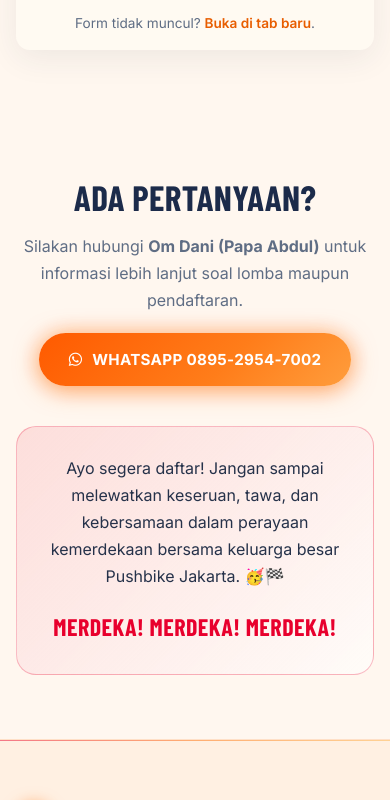
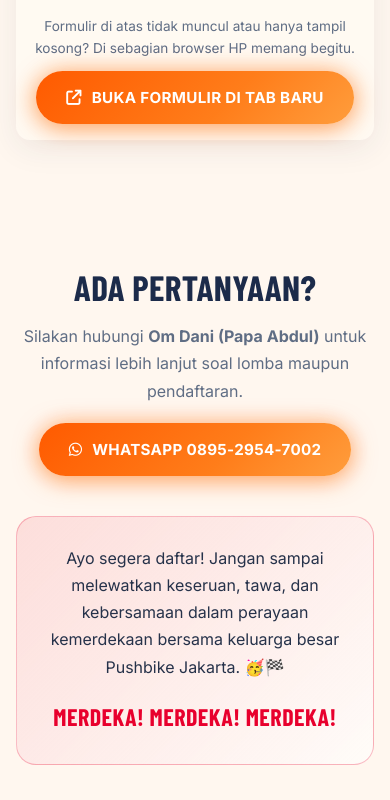
Before and after one commit to idazanggara/pbj, a plain HTML site: page merdeka.html in a window 390 px wide. Shown: the part 4568-5368 px from the top of the page. Drawn offline with nearby package versions, Linux system fonts and the light colour scheme; no server answers; a web font is replaced by a local one.

Commit message:
fix: turn the form fallback into a button, add /register short URL
On some mobile browsers the embedded Google Form renders as an empty white
box with no message at all. The escape hatch was a small inline link inside
a sentence, which nobody reads as something they can act on, so those users
were simply stuck.

- css/sections.css: .registration-embed-fallback now wraps an explanatory
  line plus a button. Dropped `.registration-embed-fallback a`, whose 0,1,1
  specificity beat .btn--primary (0,1,0) and would have painted the button
  label orange on orange; left a comment so it does not come back.
- register.html / merdeka.html: same block on both. register.html keeps
  id="regEmbedFallbackLink" because site-settings.js fills its href.
- vercel.json: rewrite /register alongside /bayar and /merdeka.

register.html keeps its canonical pointing at /register.html — that URL is
already indexed and listed in sitemap.xml, so /register is only a
convenience alias and does not split the page's ranking.

```diff
--- a/css/sections.css
+++ b/css/sections.css
@@ -467,13 +467,26 @@
   display: block;
 }
 
+/* Jalan keluar kalau iframe Google Form gagal tampil. Dulu ini cuma kalimat
+   dengan tautan kecil di tengahnya; diganti jadi TOMBOL karena kegagalan yang
+   paling sering terjadi (browser HP tertentu) menampilkan kotak putih kosong
+   tanpa pesan apa pun — pengguna tidak sadar ada jalan keluar, dan tautan
+   sekecil itu tidak terbaca sebagai tindakan yang bisa diambil.
+
+   CATATAN: JANGAN tambahkan lagi aturan `.registration-embed-fallback a { ... }`.
+   Selector keturunan seperti itu (spesifisitas 0,1,1) mengalahkan .btn--primary
+   (0,1,0), sehingga warna teks tombol ikut tertimpa. */
 .registration-embed-fallback {
   text-align: center;
+  margin-top: 18px;
+}
+
+.registration-embed-fallback__text {
   font-size: 0.85rem;
   color: var(--clr-text-muted);
-  margin-top: 14px;
+  line-height: 1.6;
+  margin-bottom: 12px;
 }
-.registration-embed-fallback a { color: var(--clr-orange-lt); font-weight: 600; }
 
 .registration-help {
   text-align: center;
--- a/merdeka.html
+++ b/merdeka.html
@@ -323,10 +323,15 @@
               src="https://docs.google.com/forms/d/e/1FAIpQLSdNBT2hHFoBFUW-pxnlIqT-ZjCFPjI9SmNMXvxVUadU3v5mTw/viewform?embedded=true"
               title="Formulir Pendaftaran Hore Rame-Rame Pushbike Jakarta" loading="lazy"></iframe>
           </div>
-          <p class="registration-embed-fallback">
-            Form tidak muncul?
-            <a href="https://bit.ly/PBJ-merdeka-rame-rame" target="_blank" rel="noopener">Buka di tab baru</a>.
-          </p>
+          <div class="registration-embed-fallback">
+            <p class="registration-embed-fallback__text">
+              Formulir di atas tidak muncul atau hanya tampil kosong?
+              Di sebagian browser HP memang begitu.
+            </p>
+            <a class="btn btn--primary" href="https://bit.ly/PBJ-merdeka-rame-rame" target="_blank" rel="noopener">
+              <i class="fa-solid fa-arrow-up-right-from-square"></i> Buka Formulir di Tab Baru
+            </a>
+          </div>
         </div>
       </div>
     </section>
```
Also changed, not shown: register.html (+11 -4 lines), vercel.json.
